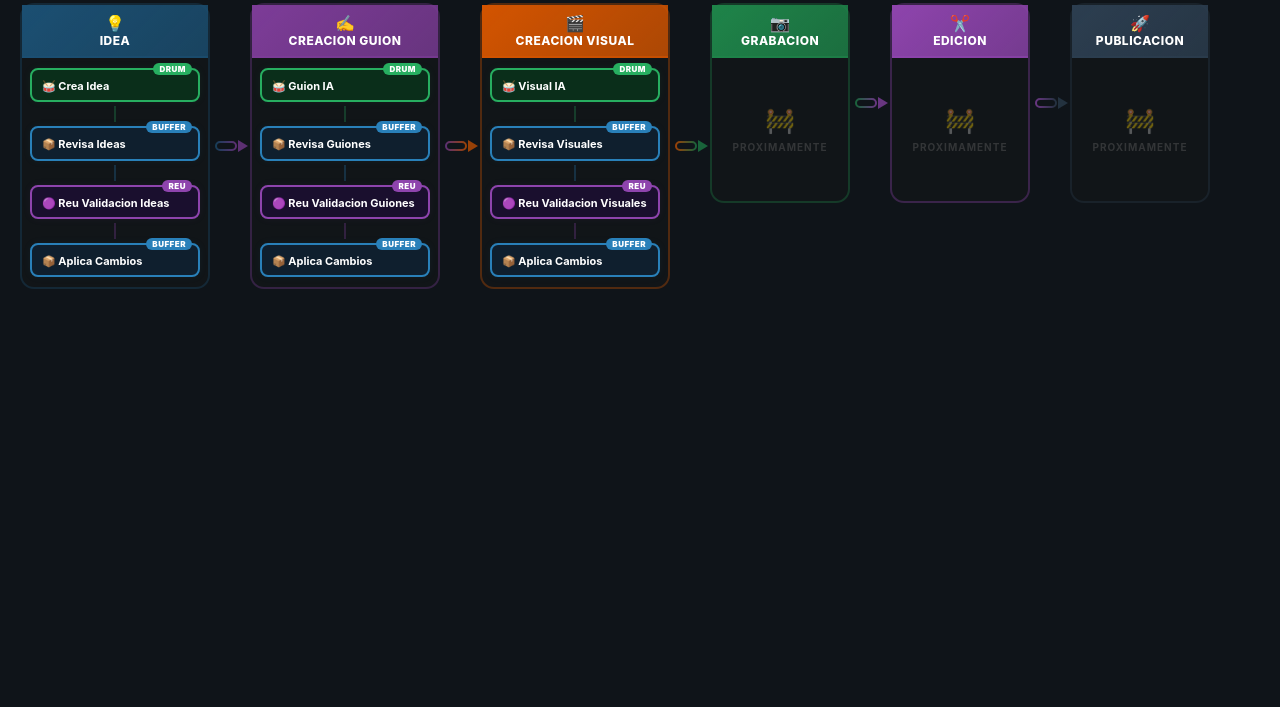
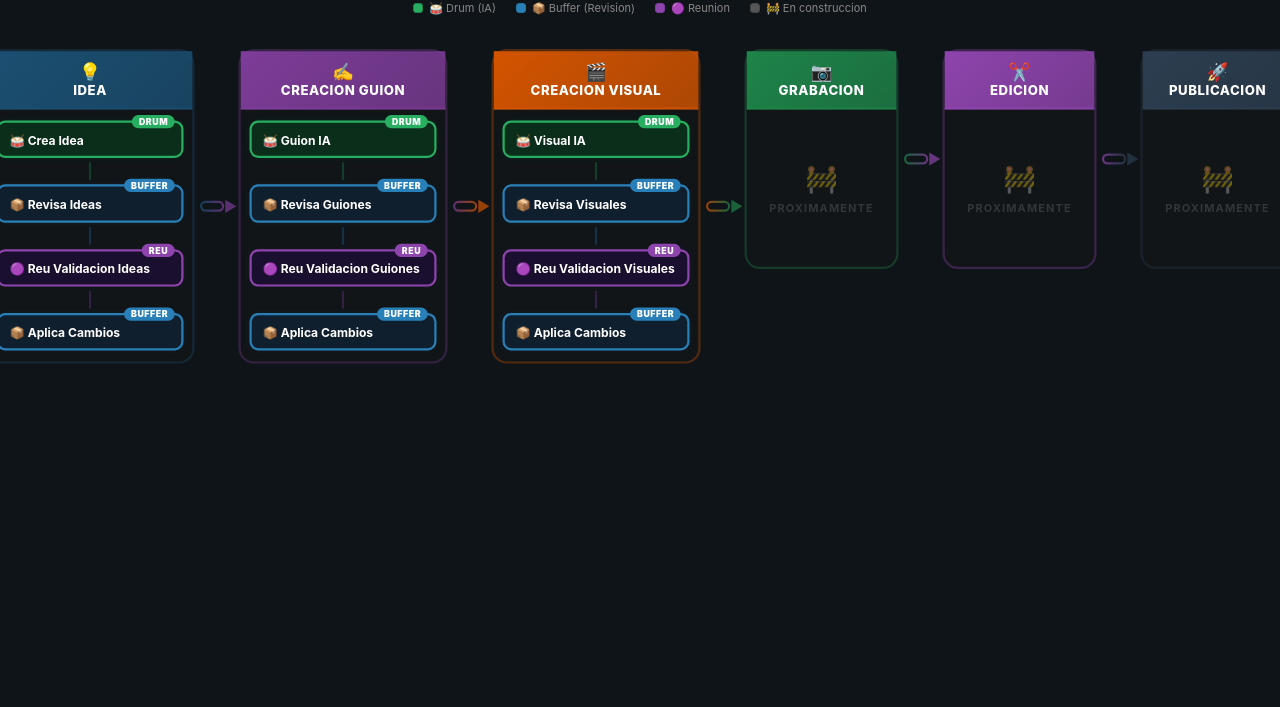
Before and after one commit to cristobalrunni-cell/cadena-montaje, a plain HTML site: page cadena-montaje.html in a window 1280 px wide. Shown: the part 93-800 px from the top of the page. Drawn offline with Linux system fonts and the light colour scheme.

Commit message:
Center layout, scale up 10%, add top padding

```diff
--- a/cadena-montaje.html
+++ b/cadena-montaje.html
@@ -7,9 +7,12 @@ body {
 font-family: -apple-system, BlinkMacSystemFont, 'Segoe UI', sans-serif;
 background: #0f1419;
 min-height: 100vh;
-padding: 24px 20px;
+padding: 60px 20px 24px;
 color: #e8e8e8;
 overflow-x: auto;
+display: flex;
+flex-direction: column;
+align-items: center;
 }
 .header { margin-bottom: 24px; text-align: center; }
 .header h1 { font-size: 22px; font-weight: 800; color: #fff; margin-bottom: 8px; }
@@ -17,7 +20,7 @@ overflow-x: auto;
 .legend-item { display: flex; align-items: center; gap: 6px; }
 .legend-dot { width: 10px; height: 10px; border-radius: 3px; }
 .legend-label { font-size: 11px; color: #888; }
-.chain { display: flex; gap: 0; align-items: flex-start; min-width: fit-content; overflow-x: auto; padding-bottom: 20px; }
+.chain { display: flex; gap: 0; align-items: flex-start; min-width: fit-content; overflow-x: auto; padding-bottom: 20px; transform: scale(1.1); transform-origin: top center; margin-top: 10px; }
 .phase-group { display: flex; align-items: stretch; }
 .phase {
 min-width: 190px; max-width: 210px; min-height: 200px;
```
Also changed, not shown: index.html (+5 -2 lines).
